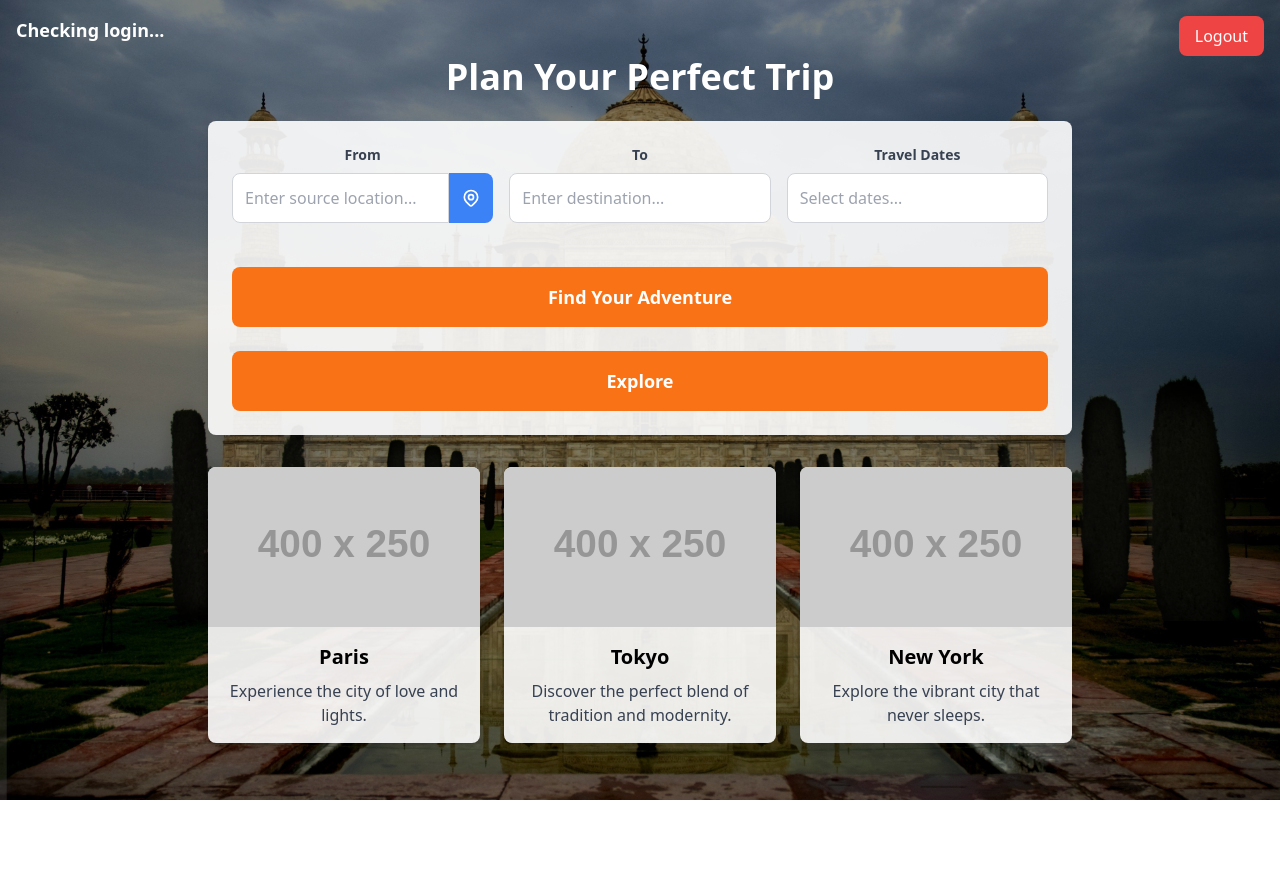
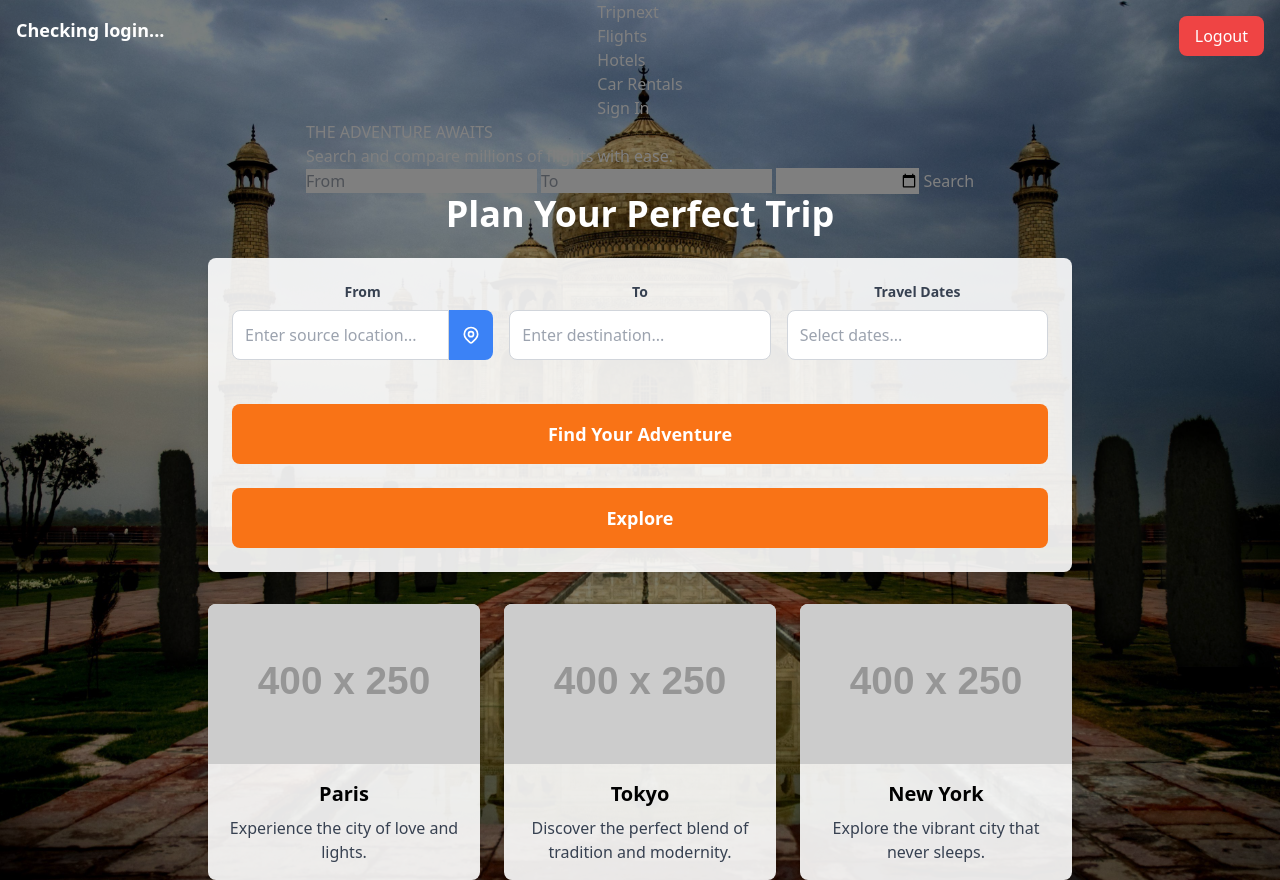
Before and after one commit to akmal-0v/tripnext, a plain HTML site: page landing.html in a window 1280 px wide. Before the commit the page ends 800 px from the top, so only its background shows below. Drawn offline with nearby package versions, Linux system fonts and the light colour scheme; some packages are replaced by stand-ins of ours; no server answers; placeholder pictures from the web are drawn by us.

Commit message:
Update landing.html

```diff
--- a/landing.html
+++ b/landing.html
@@ -11,6 +11,7 @@
     <style>
       .pac-container {
         z-index: 1051 !important;
+
       }
     </style>
   </head>
@@ -18,6 +19,30 @@
     class="bg-cover bg-center min-h-screen flex flex-col items-center justify-center text-white relative"
     style="background-image: url('img1.jpg')"
   >
+        <!-- Header -->
+    <header>
+        <div class="logo">Tripnext</div>
+        <nav>
+            <ul>
+                <li><a href="#">Flights</a></li>
+                <li><a href="#">Hotels</a></li>
+                <li><a href="#">Car Rentals</a></li>
+                <li><a href="#">Sign In</a></li>
+            </ul>
+        </nav>
+    </header>
+
+    <!-- Hero Section -->
+    <section class="hero">
+        <h1>THE ADVENTURE AWAITS</h1>
+        <p>Search and compare millions of flights with ease.</p>
+        <div class="search-box">
+            <input type="text" placeholder="From">
+            <input type="text" placeholder="To">
+            <input type="date">
+            <button>Search</button>
+        </div>
+    </section>
     <div class="absolute inset-0 bg-black bg-opacity-50"></div>
 
     <!-- Show Logged-in User -->
```
